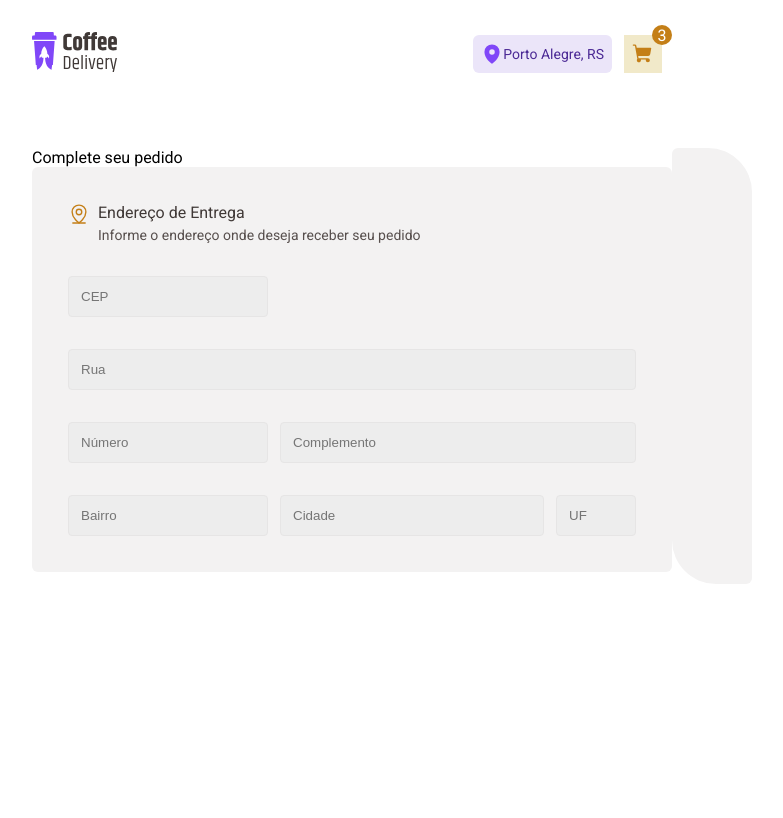
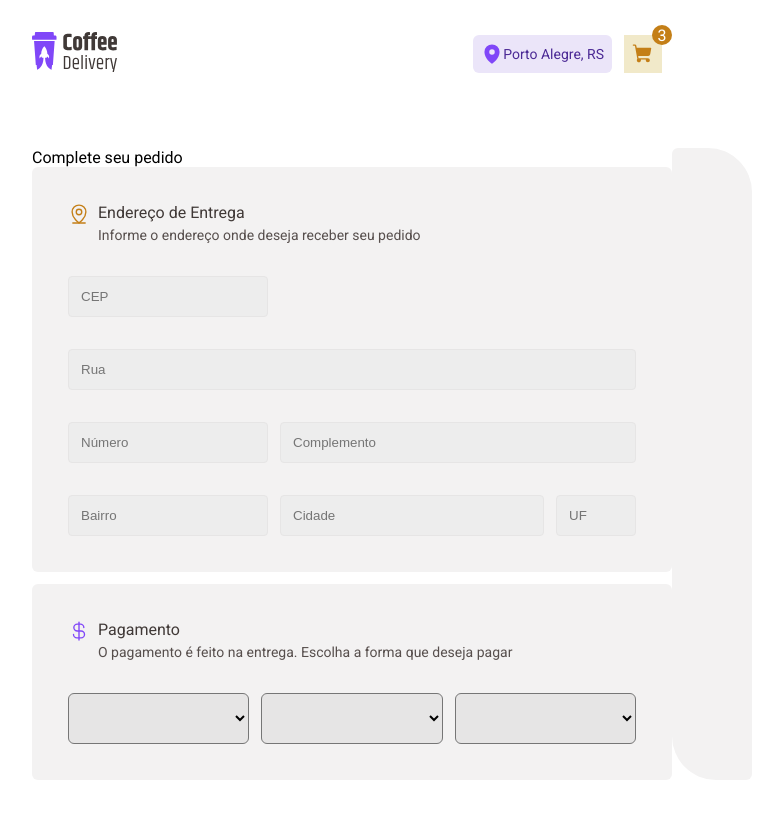
Before and after one commit to ViniciusMV13/CoffeDelivery, a React (Vite) app: page /checkout in a window 1280 px wide. Shown: the whole page, without its empty margins (288-1071 px from the left). Built offline with nearby package versions, Linux system fonts and the light colour scheme.

Commit message:
Adição do metodo de pagamante

```diff
--- a/src/pages/Checkout/index.tsx
+++ b/src/pages/Checkout/index.tsx
@@ -1,10 +1,10 @@
 import { defaultTheme } from "../../styles/themes/default";
 import {
-  AdressInfo,
-  AdressInfoHeader,
-  AdressInfoHeaderSubtitle,
-  AdressInfoHeaderTexts,
-  AdressInfoHeaderTitle,
+  AdressAndPaymentInfo,
+  InfoHeader,
+  InfoHeaderSubtitle,
+  InfoHeaderTexts,
+  InfoHeaderTitle,
   BairroInput,
   CepInput,
   CheckoutContainer,
@@ -15,12 +15,12 @@ import {
   InfoContainer,
   NumeroInput,
   OrderConfirmation,
-  PaymentInfo,
   RuaInput,
   UFInput,
+  PaymentWay,
 } from "./styles";
 
-import { MapPinLine } from "phosphor-react";
+import { CurrencyDollar, MapPinLine } from "phosphor-react";
 
 export function Checkout() {
   return (
@@ -28,23 +28,23 @@ export function Checkout() {
       <CompleteYourOrder>
         Complete seu pedido
         <CompleteYourOrderActions>
-          <AdressInfo>
-            <AdressInfoHeader>
+          <AdressAndPaymentInfo>
+            <InfoHeader>
               <span>
                 <MapPinLine
                   size={22}
                   style={{ color: defaultTheme["yellow-dark"] }}
                 />
               </span>
-              <AdressInfoHeaderTexts>
-                <AdressInfoHeaderTitle>
+              <InfoHeaderTexts>
+                <InfoHeaderTitle>
                   Endereço de Entrega
-                </AdressInfoHeaderTitle>
-                <AdressInfoHeaderSubtitle>
+                </InfoHeaderTitle>
+                <InfoHeaderSubtitle>
                   Informe o endereço onde deseja receber seu pedido
-                </AdressInfoHeaderSubtitle>
-              </AdressInfoHeaderTexts>
-            </AdressInfoHeader>
+                </InfoHeaderSubtitle>
+              </InfoHeaderTexts>
+            </InfoHeader>
             <CepInput id="Cep"
             placeholder="CEP"/>
             <RuaInput id="Rua"
@@ -62,8 +62,23 @@ export function Checkout() {
               <UFInput id="UF"
               placeholder="UF"/>
             </InfoContainer>
-          </AdressInfo>
-          <PaymentInfo></PaymentInfo>
+          </AdressAndPaymentInfo>
+          <AdressAndPaymentInfo>
+            <InfoHeader>
+              <span>
+                <CurrencyDollar size={22} style={{ color: defaultTheme["purple"] }}/>
+              </span>
+              <InfoHeaderTexts>
+                <InfoHeaderTitle>Pagamento</InfoHeaderTitle>
+                <InfoHeaderSubtitle>O pagamento é feito na entrega. Escolha a forma que deseja pagar</InfoHeaderSubtitle>
+              </InfoHeaderTexts>
+            </InfoHeader>
+            <InfoContainer>
+              <PaymentWay value="CARTÃO DE CREDITO"></PaymentWay>
+              <PaymentWay>CARTÃO DE DEBITO</PaymentWay>
+              <PaymentWay>DINHEIRO</PaymentWay>
+            </InfoContainer>
+          </AdressAndPaymentInfo>
         </CompleteYourOrderActions>
       </CompleteYourOrder>
       <OrderConfirmation></OrderConfirmation>
--- a/src/pages/Checkout/styles.ts
+++ b/src/pages/Checkout/styles.ts
@@ -21,7 +21,7 @@ align-items: flex-start;
 gap: 0.75rem;
 `
 
-export const AdressInfo = styled.div`
+export const AdressAndPaymentInfo = styled.div`
 display: flex;
 padding: 2.25rem;
 flex-direction: column;
@@ -31,25 +31,25 @@ align-self: stretch;
 border-radius: 6px;
 background:${(props) => props.theme['base-card']} ;
 `
-export const AdressInfoHeader = styled.div`
+export const InfoHeader = styled.div`
 display: flex;
 align-items: flex-start;
 gap: 0.5rem;
 align-self: stretch;
 `
-export const AdressInfoHeaderTexts = styled.div`
+export const InfoHeaderTexts = styled.div`
 display: flex;
 flex-direction: column;
 align-items: flex-start;
 gap: 2px;
 flex: 1 0 0;
 `
-export const AdressInfoHeaderTitle = styled.p`
+export const InfoHeaderTitle = styled.p`
 font-size: 1rem;
 line-height: 130%;
 color: ${(props) => props.theme['base-subtitle']};
 `
-export const AdressInfoHeaderSubtitle = styled.p`
+export const InfoHeaderSubtitle = styled.p`
 font-size: 0.875rem;
 line-height: 130%;
 color: ${(props) => props.theme['base-text']};
@@ -103,8 +103,14 @@ width: 100%;
 gap: 0.75rem;
 `
 
-export const PaymentWay = styled.div`
-
+export const PaymentWay = styled.select`
+display: flex;
+padding: 1rem;
+align-items: center;
+gap: 0.75rem;
+flex: 1 0 0;
+border-radius: 6px;
+background: ${(props) => props.theme['base-button']};
 `
 export const OrderConfirmation = styled.div`
 width: 28rem;
```
